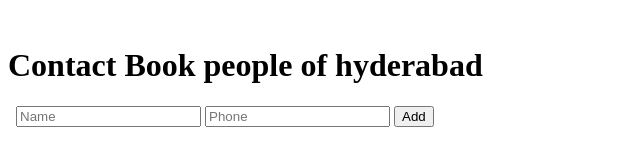
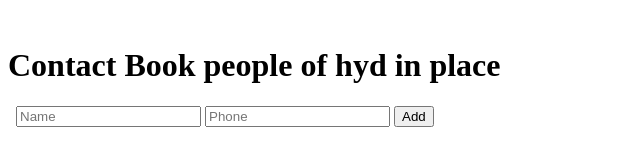
Before and after one commit to Premchand-96/contact-app-docker, a plain HTML site: page frontend/index.html in a window 1280 px wide. Shown: the whole page, without its empty margins (0-640 px from the left). Drawn offline with Linux system fonts and the light colour scheme; no server answers.

Commit message:
Update index.html

```diff
--- a/frontend/index.html
+++ b/frontend/index.html
@@ -7,7 +7,7 @@
 
 
 
-<h1>Contact Book people of hyderabad</h1>
+<h1>Contact Book people of hyd in place </h1>
 
 
 
```
